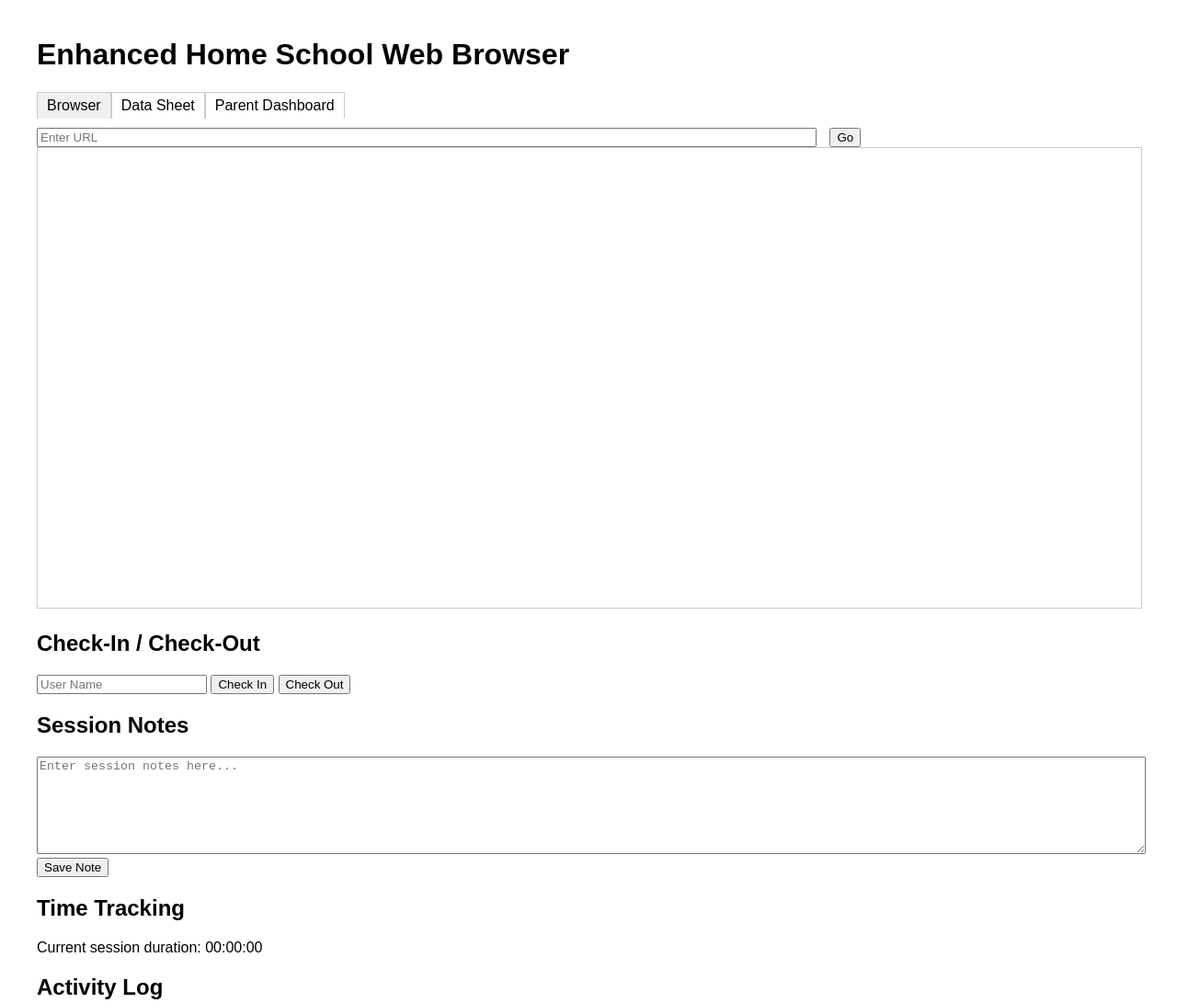
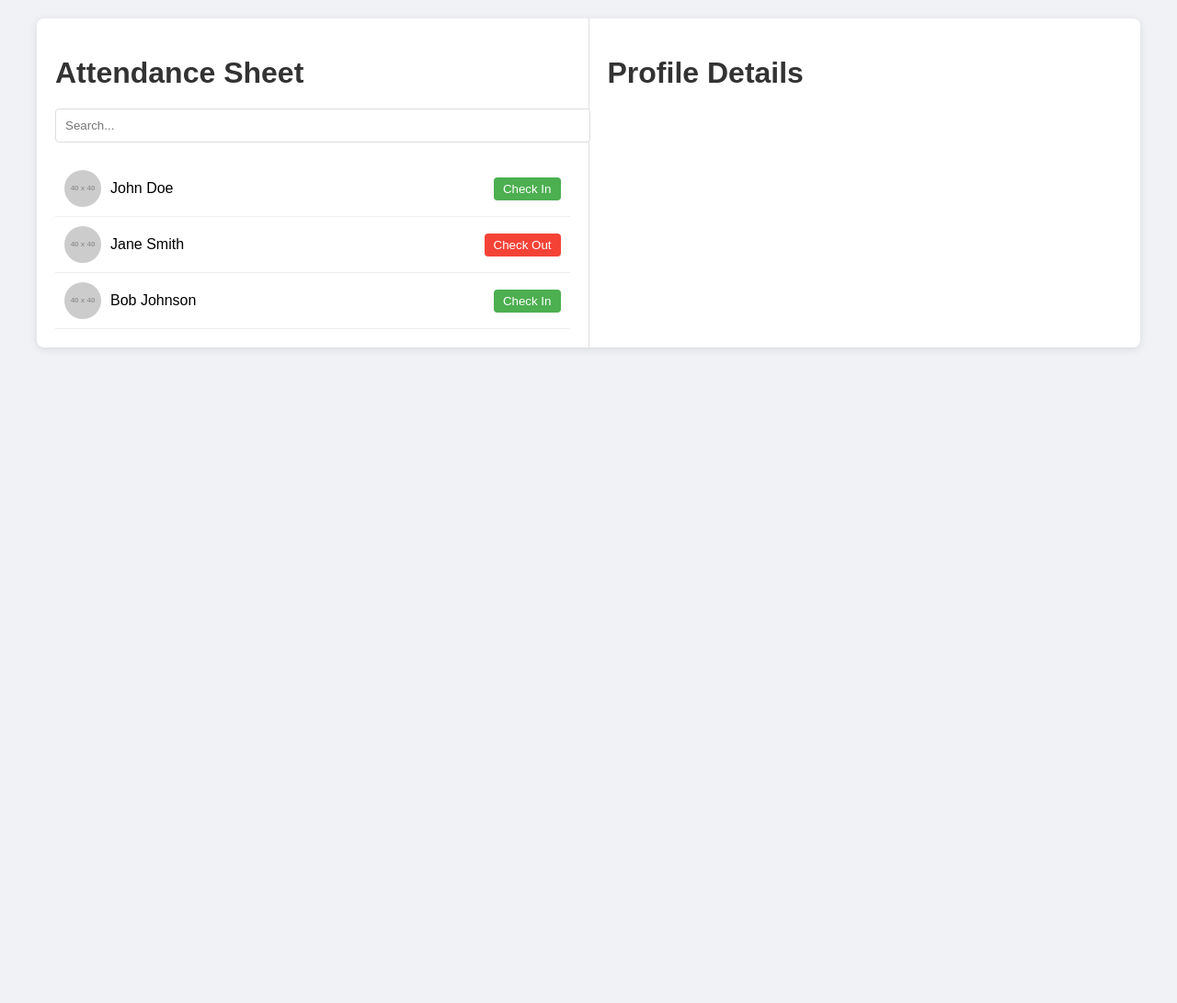
Before and after one commit to yezdanibegum/home-schooling, a plain HTML site: page index.html in a window 1280 px wide. Shown: the whole page at 92% size. After the commit the page ends 800 px from the top, so only its background shows below. Drawn offline with Linux system fonts and the light colour scheme; placeholder pictures from the web are drawn by us.

Commit message:
Update index.html

```diff
--- a/index.html
+++ b/index.html
@@ -3,267 +3,146 @@
 <head>
     <meta charset="UTF-8">
     <meta name="viewport" content="width=device-width, initial-scale=1.0">
-    <title>Enhanced Home School Web Browser</title>
+    <title>Modern Check-in/Check-out System</title>
     <style>
         body {
-            font-family: Arial, sans-serif;
+            font-family: 'Arial', sans-serif;
+            margin: 0;
+            padding: 0;
+            background-color: #f0f2f5;
+        }
+        .container {
+            display: flex;
             max-width: 1200px;
-            margin: 0 auto;
+            margin: 20px auto;
+            background-color: #fff;
+            border-radius: 8px;
+            box-shadow: 0 2px 10px rgba(0, 0, 0, 0.1);
+        }
+        .attendanceList {
+            flex: 1;
+            padding: 20px;
+            border-right: 1px solid #e0e0e0;
+        }
+        .profileView {
+            flex: 1;
             padding: 20px;
         }
-        #browser {
+        h1 {
+            color: #333;
+            margin-bottom: 20px;
+        }
+        .searchBar {
             width: 100%;
-            height: 500px;
-            border: 1px solid #ccc;
+            padding: 10px;
+            margin-bottom: 20px;
+            border: 1px solid #ddd;
+            border-radius: 4px;
         }
-        #urlBar {
-            width: 70%;
+        .attendanceItem {
+            display: flex;
+            align-items: center;
+            padding: 10px;
+            border-bottom: 1px solid #eee;
+        }
+        .attendanceItem img {
+            width: 40px;
+            height: 40px;
+            border-radius: 50%;
             margin-right: 10px;
         }
-        #tabs {
-            display: flex;
-            margin-bottom: 10px;
-        }
-        .tab {
+        .checkButton {
+            margin-left: auto;
             padding: 5px 10px;
-            border: 1px solid #ccc;
-            border-bottom: none;
+            border: none;
+            border-radius: 4px;
             cursor: pointer;
         }
-        .tab.active {
-            background-color: #f0f0f0;
+        .checkInButton {
+            background-color: #4CAF50;
+            color: white;
         }
-        #checkInOut, #sessionNotes, #timeTracking, #dataSheet, #parentDashboard {
-            margin-top: 20px;
+        .checkOutButton {
+            background-color: #f44336;
+            color: white;
         }
-        #noteInput, #dataInput {
-            width: 100%;
+        .profileHeader {
+            display: flex;
+            align-items: center;
+            margin-bottom: 20px;
+        }
+        .profileHeader img {
+            width: 100px;
             height: 100px;
+            border-radius: 50%;
+            margin-right: 20px;
         }
-        table {
-            width: 100%;
-            border-collapse: collapse;
-        }
-        th, td {
-            border: 1px solid #ccc;
-            padding: 8px;
-            text-align: left;
-        }
-        th {
-            background-color: #f0f0f0;
+        .profileDetails p {
+            margin: 5px 0;
         }
     </style>
 </head>
 <body>
-    <h1>Enhanced Home School Web Browser</h1>
-
-    <div id="tabs">
-        <div class="tab active" onclick="switchTab(0)">Browser</div>
-        <div class="tab" onclick="switchTab(1)">Data Sheet</div>
-        <div class="tab" onclick="switchTab(2)">Parent Dashboard</div>
-    </div>
-
-    <div id="browserTab" style="display: block;">
-        <div>
-            <input type="text" id="urlBar" placeholder="Enter URL">
-            <button onclick="loadPage()">Go</button>
+    <div class="container">
+        <div class="attendanceList">
+            <h1>Attendance Sheet</h1>
+            <input type="text" class="searchBar" placeholder="Search...">
+            <div id="attendanceItems"></div>
         </div>
-
-        <iframe id="browser" src="about:blank"></iframe>
-
-        <div id="checkInOut">
-            <h2>Check-In / Check-Out</h2>
-            <input type="text" id="userName" placeholder="User Name">
-            <button onclick="checkIn()">Check In</button>
-            <button onclick="checkOut()">Check Out</button>
-        </div>
-
-        <div id="sessionNotes">
-            <h2>Session Notes</h2>
-            <textarea id="noteInput" placeholder="Enter session notes here..."></textarea>
-            <button onclick="saveNote()">Save Note</button>
-        </div>
-
-        <div id="timeTracking">
-            <h2>Time Tracking</h2>
-            <p>Current session duration: <span id="sessionTime">00:00:00</span></p>
+        <div class="profileView">
+            <h1>Profile Details</h1>
+            <div id="profileDetails"></div>
         </div>
     </div>
 
-    <div id="dataSheetTab" style="display: none;">
-        <h2>Data Sheet</h2>
-        <div id="dataSheet">
-            <textarea id="dataInput" placeholder="Enter data sheet information here..."></textarea>
-            <button onclick="saveData()">Save Data</button>
-        </div>
-        <div id="dataDisplay"></div>
-    </div>
+    <script>
+        const attendees = [
+            { id: 1, name: "John Doe", email: "john@example.com", status: "Not Checked In" },
+            { id: 2, name: "Jane Smith", email: "jane@example.com", status: "Checked In" },
+            { id: 3, name: "Bob Johnson", email: "bob@example.com", status: "Not Checked In" },
+        ];
 
-    <div id="parentDashboardTab" style="display: none;">
-        <h2>Parent Dashboard</h2>
-        <div id="parentDashboard">
-            <h3>Student Progress</h3>
-            <div id="progressChart"></div>
-            <h3>Time Sheet</h3>
-            <table id="timeSheet">
-                <tr>
-                    <th>Date</th>
-                    <th>Duration</th>
-                    <th>Activities</th>
-                </tr>
-            </table>
-        </div>
-    </div>
-
-    <div id="activityLog"></div>
-
-    <script>
-        let currentTab = 0;
-        let sessionStartTime;
-        let dataSheets = JSON.parse(localStorage.getItem('dataSheets')) || [];
-        let timeSheets = JSON.parse(localStorage.getItem('timeSheets')) || [];
-
-        function switchTab(tabIndex) {
-            currentTab = tabIndex;
-            document.querySelectorAll('.tab').forEach((tab, index) => {
-                tab.classList.toggle('active', index === currentTab);
-            });
-            document.getElementById('browserTab').style.display = tabIndex === 0 ? 'block' : 'none';
-            document.getElementById('dataSheetTab').style.display = tabIndex === 1 ? 'block' : 'none';
-            document.getElementById('parentDashboardTab').style.display = tabIndex === 2 ? 'block' : 'none';
-
-            if (tabIndex === 1) {
-                updateDataDisplay();
-            } else if (tabIndex === 2) {
-                updateParentDashboard();
-            }
-        }
-
-        function loadPage() {
-            const url = document.getElementById('urlBar').value;
-            document.getElementById('browser').src = url;
-        }
-
-        function checkIn() {
-            const userName = document.getElementById('userName').value;
-            if (userName) {
-                const timestamp = new Date().toLocaleString();
-                const activity = `${userName} checked in at ${timestamp}`;
-                logActivity(activity);
-                sessionStartTime = new Date();
-                startTimeTracking();
-            } else {
-                alert('Please enter a user name');
-            }
-        }
-
-        function checkOut() {
-            const userName = document.getElementById('userName').value;
-            if (userName) {
-                const timestamp = new Date().toLocaleString();
-                const endTime = new Date();
-                const duration = (endTime - sessionStartTime) / 1000 / 60; // duration in minutes
-                const activity = `${userName} checked out at ${timestamp}`;
-                logActivity(activity);
-                stopTimeTracking();
-
-                // Save to time sheet
-                timeSheets.push({
-                    date: timestamp,
-                    duration: duration.toFixed(2),
-                    activities: 'Web browsing and study'
-                });
-                localStorage.setItem('timeSheets', JSON.stringify(timeSheets));
-            } else {
-                alert('Please enter a user name');
-            }
-        }
-
-        function saveNote() {
-            const note = document.getElementById('noteInput').value;
-            if (note) {
-                const timestamp = new Date().toLocaleString();
-                const activity = `Note saved at ${timestamp}: ${note}`;
-                logActivity(activity);
-                document.getElementById('noteInput').value = '';
-            } else {
-                alert('Please enter a note');
-            }
-        }
-
-        function saveData() {
-            const data = document.getElementById('dataInput').value;
-            if (data) {
-                const timestamp = new Date().toLocaleString();
-                dataSheets.push({ timestamp, data });
-                localStorage.setItem('dataSheets', JSON.stringify(dataSheets));
-                updateDataDisplay();
-                document.getElementById('dataInput').value = '';
-            } else {
-                alert('Please enter data');
-            }
-        }
-
-        function updateDataDisplay() {
-            const displayElement = document.getElementById('dataDisplay');
-            displayElement.innerHTML = '<h3>Saved Data Sheets</h3>';
-            dataSheets.forEach((sheet, index) => {
-                displayElement.innerHTML += `<p><strong>${sheet.timestamp}</strong>: ${sheet.data}</p>`;
+        function renderAttendanceList() {
+            const attendanceItems = document.getElementById('attendanceItems');
+            attendanceItems.innerHTML = '';
+            attendees.forEach(attendee => {
+                const item = document.createElement('div');
+                item.className = 'attendanceItem';
+                item.innerHTML = `
+                    <img src="https://via.placeholder.com/40" alt="${attendee.name}">
+                    <span>${attendee.name}</span>
+                    <button class="checkButton ${attendee.status === 'Checked In' ? 'checkOutButton' : 'checkInButton'}"
+                            onclick="toggleStatus(${attendee.id})">
+                        ${attendee.status === 'Checked In' ? 'Check Out' : 'Check In'}
+                    </button>
+                `;
+                item.onclick = () => showProfile(attendee);
+                attendanceItems.appendChild(item);
             });
         }
 
-        function updateParentDashboard() {
-            // Update progress chart (placeholder)
-            document.getElementById('progressChart').innerHTML = '<p>Progress chart placeholder</p>';
-
-            // Update time sheet
-            const timeSheetElement = document.getElementById('timeSheet');
-            timeSheetElement.innerHTML = '<tr><th>Date</th><th>Duration (minutes)</th><th>Activities</th></tr>';
-            timeSheets.forEach(sheet => {
-                timeSheetElement.innerHTML += `<tr><td>${sheet.date}</td><td>${sheet.duration}</td><td>${sheet.activities}</td></tr>`;
-            });
+        function showProfile(attendee) {
+            const profileDetails = document.getElementById('profileDetails');
+            profileDetails.innerHTML = `
+                <div class="profileHeader">
+                    <img src="https://via.placeholder.com/100" alt="${attendee.name}">
+                    <h2>${attendee.name}</h2>
+                </div>
+                <div class="profileDetails">
+                    <p><strong>Email:</strong> ${attendee.email}</p>
+                    <p><strong>Status:</strong> ${attendee.status}</p>
+                </div>
+            `;
         }
 
-        function logActivity(activity) {
-            let activities = JSON.parse(localStorage.getItem('activities')) || [];
-            activities.push(activity);
-            localStorage.setItem('activities', JSON.stringify(activities));
-            updateActivityLog();
+        function toggleStatus(id) {
+            const attendee = attendees.find(a => a.id === id);
+            attendee.status = attendee.status === 'Checked In' ? 'Not Checked In' : 'Checked In';
+            renderAttendanceList();
+            showProfile(attendee);
         }
 
-        function updateActivityLog() {
-            const activities = JSON.parse(localStorage.getItem('activities')) || [];
-            const logElement = document.getElementById('activityLog');
-            logElement.innerHTML = '<h2>Activity Log</h2>';
-            activities.forEach(activity => {
-                logElement.innerHTML += `<p>${activity}</p>`;
-            });
-        }
-
-        function startTimeTracking() {
-            setInterval(updateSessionTime, 1000);
-        }
-
-        function stopTimeTracking() {
-            clearInterval(updateSessionTime);
-        }
-
-        function updateSessionTime() {
-            if (sessionStartTime) {
-                const currentTime = new Date();
-                const difference = currentTime - sessionStartTime;
-                const hours = Math.floor(difference / 3600000);
-                const minutes = Math.floor((difference % 3600000) / 60000);
-                const seconds = Math.floor((difference % 60000) / 1000);
-                document.getElementById('sessionTime').textContent =
-                    `${hours.toString().padStart(2, '0')}:${minutes.toString().padStart(2, '0')}:${seconds.toString().padStart(2, '0')}`;
-            }
-        }
-
-        // Initialize on page load
-        updateActivityLog();
-        updateDataDisplay();
-        updateParentDashboard();
+        renderAttendanceList();
     </script>
 </body>
 </html>
```
